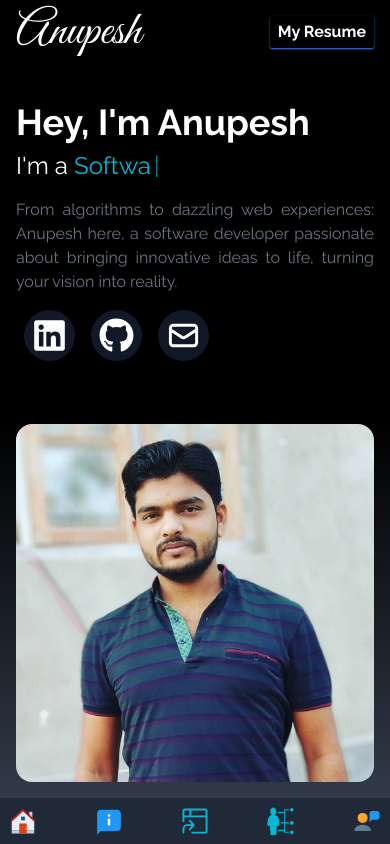
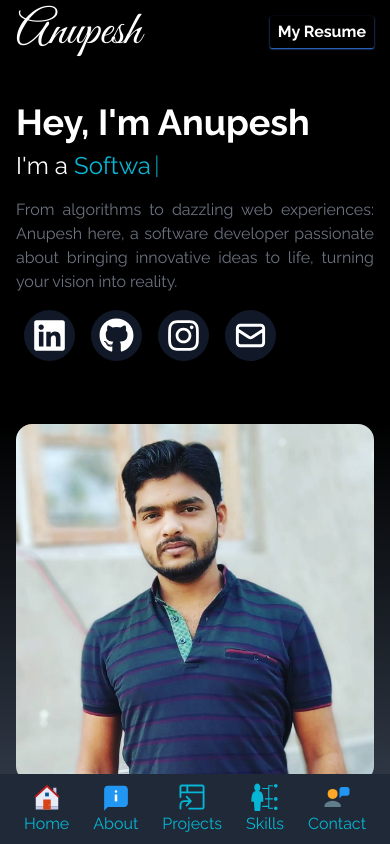
Before and after one commit to AnupeshVerma/Portfolio, a React (Create React App) app: page / in a window 390 px wide. Shown: the top 844 px of the page. Built offline with nearby package versions, Linux system fonts and the light colour scheme; the HTML template or start-up script is replaced by a standard one.

Commit message:
Corrections

```diff
--- a/src/components/About.jsx
+++ b/src/components/About.jsx
@@ -50,7 +50,7 @@ const About = () => {
             variants={{ hidden: { left: 0 }, visible: { left: "100%" } }}
             initial="hidden"
             animate={slideControls}
-            transition={{ duration: 1, delay: 0.25, ease: "easeIn" }}
+            transition={{ duration: 0.5, delay: 0.25, ease: "easeIn" }}
           ></motion.div>
         </motion.p>
 
@@ -74,7 +74,7 @@ const About = () => {
             variants={{ hidden: { left: 0 }, visible: { left: "100%" } }}
             initial="hidden"
             animate={slideControls}
-            transition={{ duration: 1, delay: 0.75, ease: "easeIn" }}
+            transition={{ duration: 0.25, delay: 0.5, ease: "easeIn" }}
           ></motion.div>
         </motion.p>
       </div>
--- a/src/components/Contact.jsx
+++ b/src/components/Contact.jsx
@@ -7,16 +7,16 @@ const Contact = () => {
   return (
     <div
       name="contact"
-      className="w-full bg-gradient-to-b from-black to-gray-800 p-4 text-white pt-16"
+      className="w-full bg-gradient-to-b from-black to-gray-800  text-white px-4 md:pt-20 py-16 md:py-4"
     >
-      <div className="flex flex-col p-4 justify-center max-w-screen-lg mx-auto">
+      <div className="flex flex-col px-4 justify-center max-w-screen-lg mx-auto">
         <div className="pb-8">
           <p className="text-4xl font-bold inline border-b-4 border-gray-500">
             Contact
           </p>
           <motion.p
             ref={ref}
-            className="py-6"
+            className="pt-6"
             variants={{
               hidden: { opacity: 0, y: -10 },
               visible: { opacity: 1, y: 0 },
@@ -40,7 +40,7 @@ const Contact = () => {
               type="text"
               name="name"
               placeholder="Enter your name"
-              className="p-2 bg-transparent border-2 rounded-md text-white focus:outline-none"
+              className="p-2 bg-transparent border-2 rounded-md text-white"
               variants={{
                 hidden: { opacity: 0, x: -30 },
                 visible: { opacity: 1, x: 0 },
@@ -54,7 +54,7 @@ const Contact = () => {
               type="email"
               name="email"
               placeholder="Enter your email"
-              className="my-4 p-2 bg-transparent border-2 rounded-md text-white focus:outline-none"
+              className="my-4 p-2 bg-transparent border-2 rounded-md text-white"
               variants={{
                 hidden: { opacity: 0, x: 30 },
                 visible: { opacity: 1, x: 0 },
@@ -68,7 +68,7 @@ const Contact = () => {
               name="message"
               placeholder="Enter your message"
               rows="10"
-              className="p-2 bg-transparent border-2 rounded-md text-white focus:outline-none"
+              className="p-2 bg-transparent border-2 rounded-md text-white"
               variants={{
                 hidden: { opacity: 0, x: -30 },
                 visible: { opacity: 1, x: 0 },
--- a/src/components/Home.jsx
+++ b/src/components/Home.jsx
@@ -1,6 +1,6 @@
 import React, { useEffect } from "react";
 import heroImage from "../assets/heroImage.jpg";
-import { FaGithub, FaLinkedin } from "react-icons/fa";
+import { FaGithub, FaLinkedin, FaInstagram } from "react-icons/fa";
 import { HiOutlineMail } from "react-icons/hi";
 import { Typewriter } from "react-simple-typewriter";
 import { motion } from "framer-motion";
@@ -25,6 +25,12 @@ const Home = () => {
     },
     {
       id: 3,
+      name: "Instagram",
+      icon: <FaInstagram size={35} />,
+      href: "https://www.instagram.com/anupesh_verma/",
+    },
+    {
+      id: 4,
       name: "Mail",
       icon: <HiOutlineMail size={35} />,
       href: "mailto:Anupeshkverma121@gmail.com",
@@ -69,8 +75,8 @@ const Home = () => {
           <motion.div
             id="connectLinks"
             className="md:hidden mt-2"
-            initial={{ opacity: 0, x:-20  }}
-            animate={{ opacity: 1, x:0 }}
+            initial={{ opacity: 0, x: -20 }}
+            animate={{ opacity: 1, x: 0 }}
             transition={{ delay: 1.5, duration: 1 }}
           >
             <ul className="list-none flex">
@@ -81,7 +87,7 @@ const Home = () => {
                 >
                   <a
                     href={href}
-                    className="flex justify-between items-center w-full text-white"
+                    className="flex justify-between items-center w-full text-white hover:bg-cyan-600"
                     target="_blank"
                     rel="noreferrer"
                   >
--- a/src/components/NavBar.jsx
+++ b/src/components/NavBar.jsx
@@ -55,17 +55,19 @@ const NavBar = () => {
 
       <motion.div
         id="bottomBar"
-        className=" bottom-0 w-full bg-gray-800 fixed"
+        className="z-50 md:hidden bottom-0 w-full bg-gray-800 fixed"
         initial={{ opacity: 0, y: -50 }}
         animate={{ opacity: 1, y: 0 }}
         transition={{ delay: 0.3, duration: 1 }}
       >
-        <ul className="list-none flex w-full justify-center space-x-10 text-white">
-          {links.map(({ id, icon, href }) => (
-            <li key={id} className={"p-2 rounded-full text-cyan-500"}>
-              <a href={href} target="_blank" rel="noreferrer">
-                {icon}
-              </a>
+        <ul className="list-none flex w-full justify-evenly text-white">
+          {links.map(({ id, icon, link }) => (
+            <li key={id} className={"py-2 rounded-full text-cyan-500 capitalize"}>
+            <Link to={link} smooth duration={500}>
+                <span className="flex flex-col items-center">{icon}{link}</span>
+              </Link>
+
+
             </li>
           ))}
         </ul>
```
